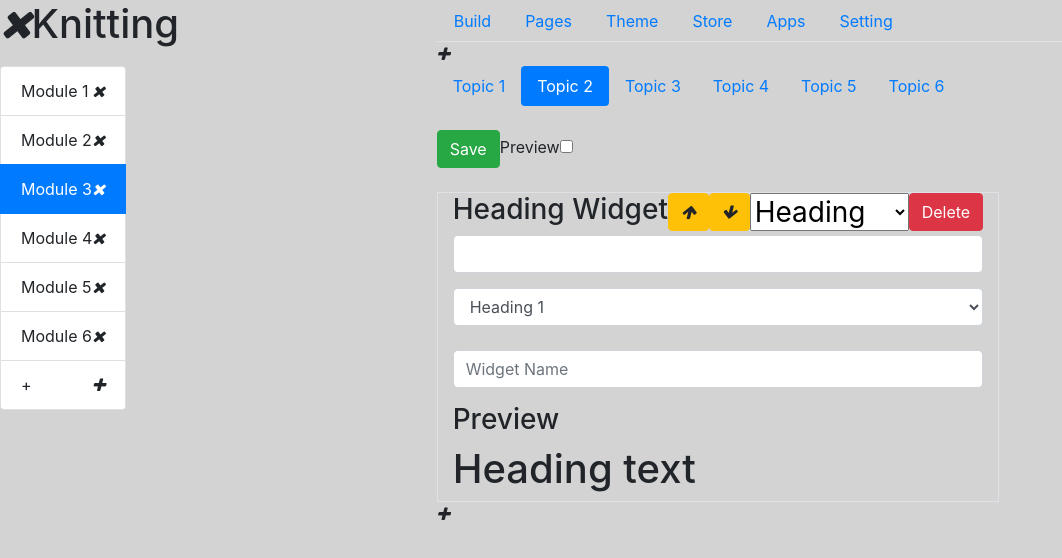
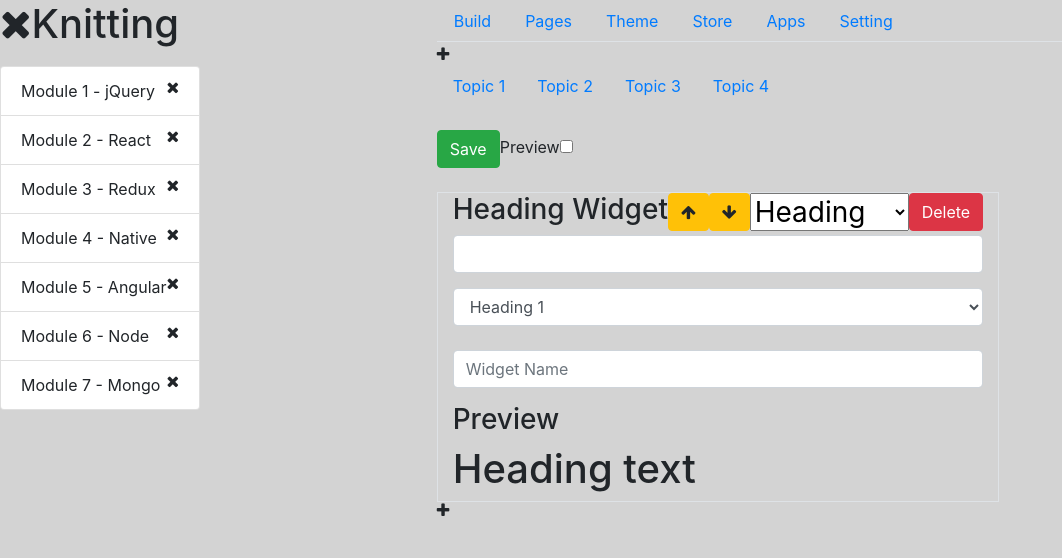
Before and after one commit to henryjacobson/cs4550-f20-client-react-hjacobson, a React (Create React App) app: page / in a window 1280 px wide. Shown: the top 558 px of the page, without its empty margins (0-1062 px from the left). Built offline with nearby package versions, Linux system fonts and the light colour scheme.

Commit message:
editor done

```diff
--- a/src/components/CourseEditor/CourseEditorComponent.js
+++ b/src/components/CourseEditor/CourseEditorComponent.js
@@ -2,6 +2,8 @@ import React from "react";
 import $ from 'jquery'
 import "../../css/styles.css"
 import LessonComponent from "./LessonComponent";
+import ModuleComponent from "./ModuleComponent";
+import TopicComponent from "./TopicComponent";
 
 class CourseEditorComponent extends React.Component {
     state = {
@@ -36,7 +38,7 @@ class CourseEditorComponent extends React.Component {
                 <div className="row">
                     <div className="col-4">
                         <h1>
-                            <i className="fas fa-times wbdv-source-editor wbdv-close"/>
+                            <i className="fa fa-times wbdv-source-editor wbdv-close"/>
                             <span className="wbdv-course-title">Knitting</span>
                         </h1>
                     </div>
@@ -50,7 +52,7 @@ class CourseEditorComponent extends React.Component {
                                 )
                             }
                         </ul>
-                        <i className="fas fa-plus col-xs-6 wbdv-lesson-add-btn"/>
+                        <i className="fa fa-plus col-xs-6 wbdv-lesson-add-btn"/>
                     </div>
                 </div>
 
@@ -60,20 +62,12 @@ class CourseEditorComponent extends React.Component {
                         <div className="container">
                             <div className="row">
                                 <ul className="list-group wbdv-module-list">
-                                    <li className="list-group-item wbdv-module-item-title">Module 1 <i
-                                        className="fas fa-times float-right wbdv-module-item-delete-btn"/></li>
-                                    <li className="list-group-item wbdv-module-item-title">Module 2 <i
-                                        className="fas fa-times float-right wbdv-module-item-delete-btn"/></li>
-                                    <li className="list-group-item wbdv-module-item-title active">Module 3 <i
-                                        className="fas fa-times float-right wbdv-module-item-delete-btn"/></li>
-                                    <li className="list-group-item wbdv-module-item-title">Module 4 <i
-                                        className="fas fa-times float-right wbdv-module-item-delete-btn"/></li>
-                                    <li className="list-group-item wbdv-module-item-title">Module 5 <i
-                                        className="fas fa-times float-right wbdv-module-item-delete-btn"/></li>
-                                    <li className="list-group-item wbdv-module-item-title">Module 6 <i
-                                        className="fas fa-times float-right wbdv-module-item-delete-btn"/></li>
-                                    <li className="list-group-item wbdv-module-item-title wbdv-module-item-add-btn">+<i
-                                        className="fas fa-plus col-xs-6 float-right wbdv-module-item-delete-btn"/></li>
+                                    {
+                                        this.state.modules.map(module =>
+                                            <ModuleComponent
+                                                module={module}/>
+                                        )
+                                    }
                                 </ul>
                             </div>
                         </div>
@@ -83,24 +77,11 @@ class CourseEditorComponent extends React.Component {
                         <div className="container">
                             <div className="row">
                                 <ul className="nav nav-pills wbdv-topic-pill-list">
-                                    <li className="nav-item">
-                                        <a href="#" className="nav-link wbdv-topic-pill">Topic 1</a>
-                                    </li>
-                                    <li className="nav-item">
-                                        <a href="#" className="nav-link wbdv-topic-pill active">Topic 2</a>
-                                    </li>
-                                    <li className="nav-item">
-                                        <a href="#" className="nav-link wbdv-topic-pill">Topic 3</a>
-                                    </li>
-                                    <li className="nav-item">
-                                        <a href="#" className="nav-link wbdv-topic-pill">Topic 4</a>
-                                    </li>
-                                    <li className="nav-item">
-                                        <a href="#" className="nav-link wbdv-topic-pill">Topic 5</a>
-                                    </li>
-                                    <li className="nav-item">
-                                        <a href="#" className="nav-link wbdv-topic-pill">Topic 6</a>
-                                    </li>
+                                    {
+                                        this.state.topics.map(topic =>
+                                            <TopicComponent
+                                                topic={topic}/>)
+                                    }
                                 </ul>
                             </div>
 
@@ -128,10 +109,10 @@ class CourseEditorComponent extends React.Component {
                                             Heading Widget
                                             <span className="float-right">
                         <a className="btn btn-warning wbdv-nudge-3px-up">
-                            <i className="fas fa-arrow-up"/>
+                            <i className="fa fa-arrow-up"/>
                         </a>
                         <a className="btn btn-warning wbdv-nudge-3px-up">
-                            <i className="fas fa-arrow-down"/>
+                            <i className="fa fa-arrow-down"/>
                         </a>
                         <select>
                             <option>Heading</option>
@@ -170,7 +151,7 @@ class CourseEditorComponent extends React.Component {
                             </div>
 
                             <div className="row">
-                                <i className="fas fa-plus col-xs-6 float-right"/>
+                                <i className="fa fa-plus col-xs-6 float-right"/>
                             </div>
                         </div>
 
--- /dev/null
+++ b/src/components/CourseEditor/ModuleComponent.js
@@ -0,0 +1,12 @@
+import React from 'react';
+
+class ModuleComponent extends React.Component {
+    render() {
+        return(
+            <li className="list-group-item wbdv-module-item-title">{this.props.module}<i
+                className="fa fa-times float-right wbdv-module-item-delete-btn"/></li>
+        )
+    }
+}
+
+export default ModuleComponent
--- /dev/null
+++ b/src/components/CourseEditor/TopicComponent.js
@@ -0,0 +1,13 @@
+import React from 'react';
+
+class TopicComponent extends React.Component {
+    render() {
+        return(
+            <li className="nav-item">
+                <a href="#" className="nav-link wbdv-topic-pill">{this.props.topic}</a>
+            </li>
+        )
+    }
+}
+
+export default TopicComponent
```
